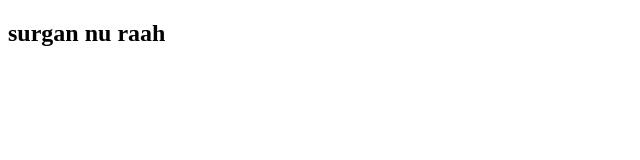
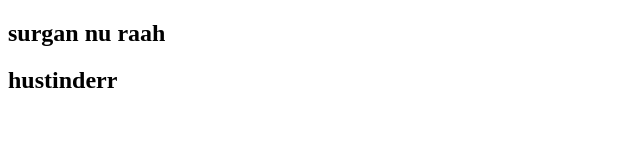
Before and after one commit to Sharanpreet27-Singh/git-skip-stage, a plain HTML site: page index.html in a window 1280 px wide. Shown: the whole page, without its empty margins (0-640 px from the left). Drawn offline with Linux system fonts and the light colour scheme.

Commit message:
second commit

```diff
--- a/index.html
+++ b/index.html
@@ -7,5 +7,6 @@
 </head>
 <body>
   <h2>surgan nu raah</h2>
+  <h2>hustinderr</h2>
 </body>
 </html>
```
